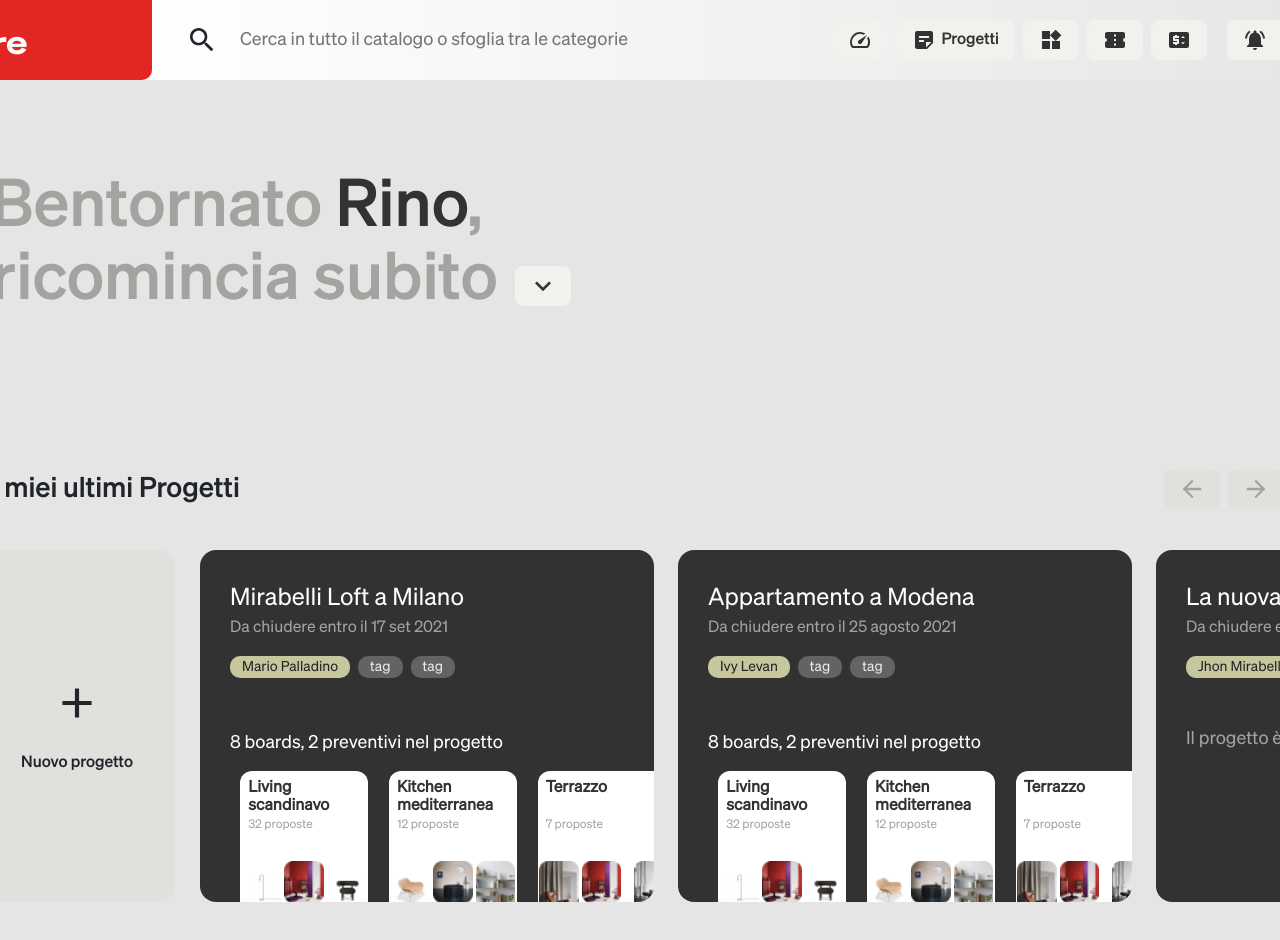
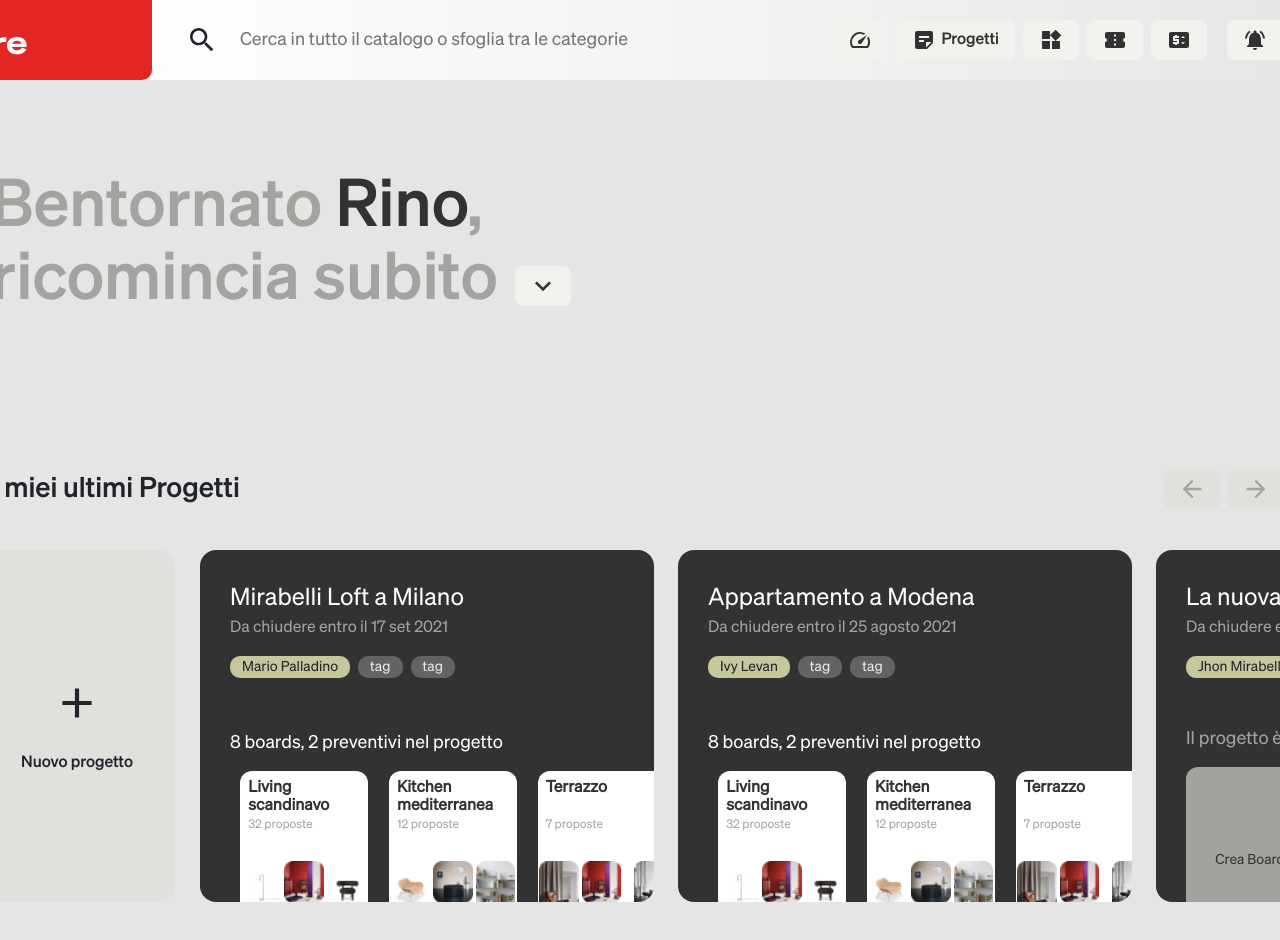
Before and after one commit to silc22/figma, a React (Create React App) app: page / in a window 1280 px wide. Shown: the top 940 px of the page. Built offline with nearby package versions, Linux system fonts and the light colour scheme.

Commit message:
correct position

```diff
--- a/src/components/Carousel.js
+++ b/src/components/Carousel.js
@@ -190,10 +190,10 @@ function Carousel(){
                             <div className="project-content-tittle">
                                 <p className={element.tittleCard1? "" : "project-content-empty"}>{element.text}</p>
                             </div>
-                            <div className="project-content-cards">
                                 {
                                    element.tittleCard1?
                                    <>
+                            <div className="project-content-cards">
                                     <div className="cards">
                                         <div className="cards-text">
                                             <p className="card-text-tittle">{element.tittleCard1}</p>
@@ -227,14 +227,16 @@ function Carousel(){
                                         <img src={element.img9} alt="product"></img>
                                         </div>
                                     </div>
+                            </div>
                                    </>
                                     :
+                                    <div className="project-content-empty">
                                     <div className='card-empty'>
                                         <Add/>
                                         <p>Crea Board</p>
                                     </div>
+                                    </div>
                                 }
-                            </div>
                         </div>
                     </div>)}
             </Slider>
```
